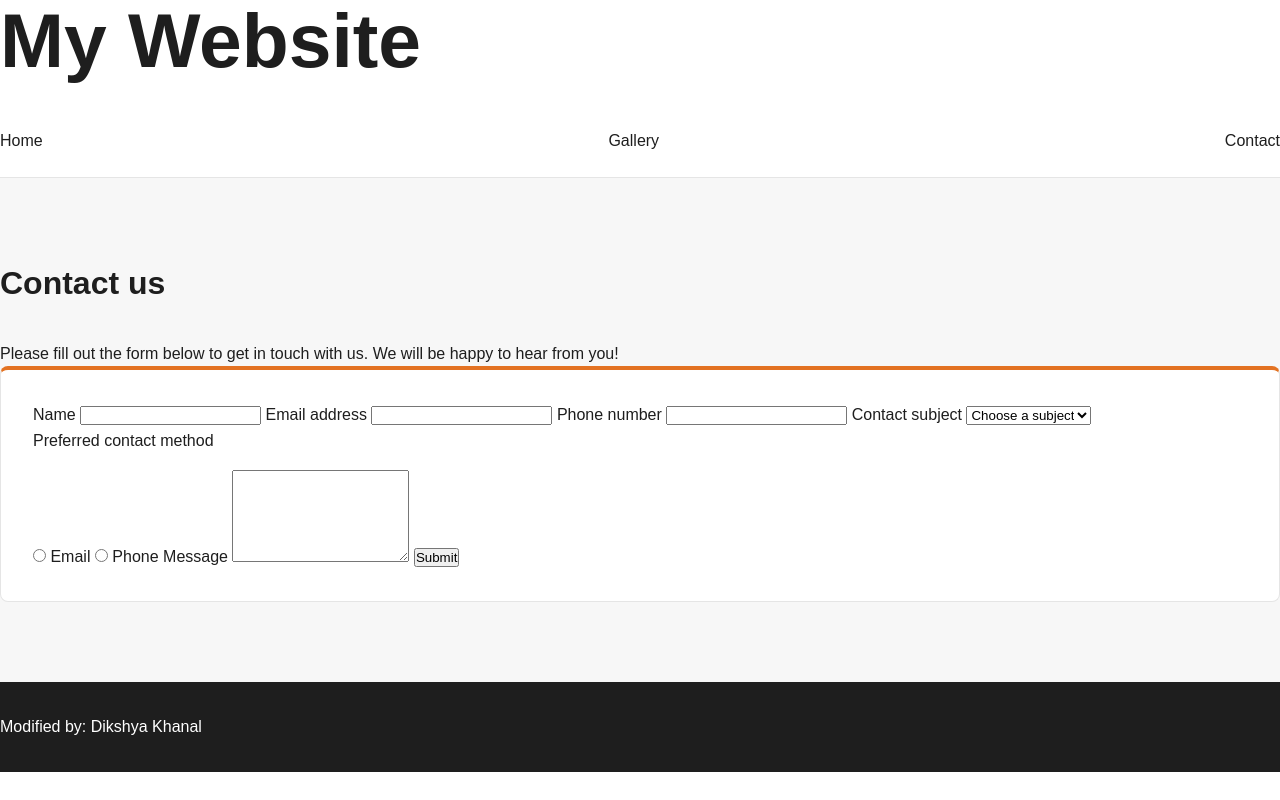
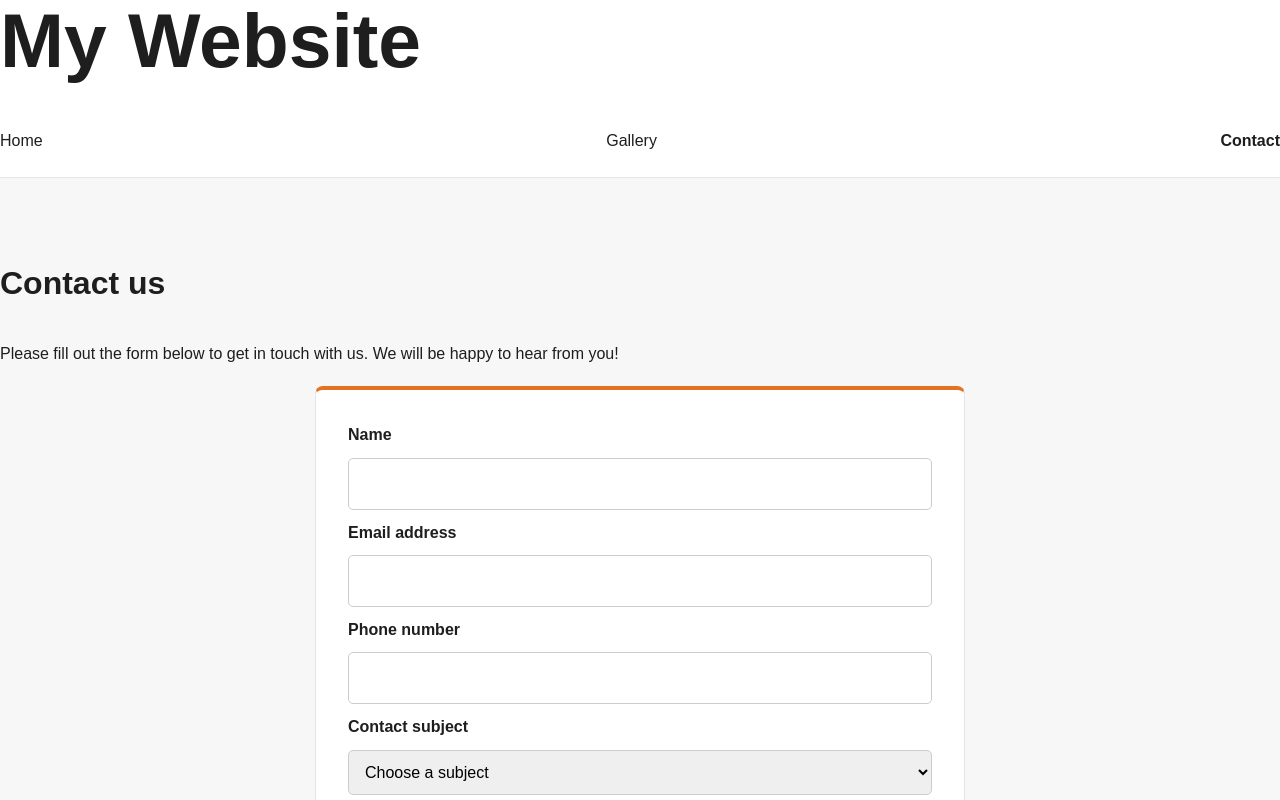
Before and after one commit to dikshhuu/S2-BasicsOfWebDevelopment, a plain HTML site: page s7/contact.html in a window 1280 px wide. Shown: the top 800 px of the page. Drawn offline with Linux system fonts and the light colour scheme.

Commit message:
Enhance navigation and contact form styles
Added styles for navigation menu and contact form.

```diff
--- a/s7/style.css
+++ b/s7/style.css
@@ -214,6 +214,74 @@ footer {
     filter: grayscale(100%);
 }
 
+/* Navigation menu */
+
+nav a {
+    font-weight: normal;
+}
+
+nav a[aria-current="page"] {
+    font-weight: bold;
+}
+
+/* Contact form */
+
+form.card {
+    display: flex;
+    flex-direction: column;
+    gap: 10px;
+    max-width: 650px;
+    width: 100%;
+    margin: 20px auto;
+    box-sizing: border-box;
+}
+
+form.card label {
+    font-weight: 600;
+}
+
+form.card input:not([type="radio"]),
+form.card select,
+form.card textarea {
+    width: 100%;
+    padding: 12px;
+    border: 1px solid #ccc;
+    border-radius: 5px;
+    font: inherit;
+    box-sizing: border-box;
+}
+
+form.card input[type="radio"] {
+    margin-right: 8px;
+}
+
+form.card textarea {
+    resize: vertical;
+}
+
+form.card button {
+    padding: 12px 20px;
+    border: none;
+    border-radius: 5px;
+    cursor: pointer;
+    font-size: 16px;
+}
+
+/* Mobile screen */
+
+@media (max-width: 600px) {
+    form.card {
+        padding: 15px;
+    }
+
+    form.card input,
+    form.card select,
+    form.card textarea {
+        max-width: 100%;
+    }
+}
+
+
 /* S6: Third card - clickable image */
 .card .clickable-image {
     cursor: pointer;
```
